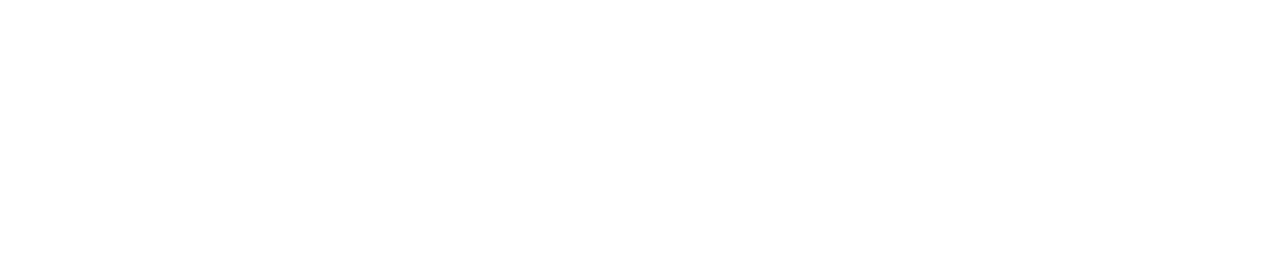
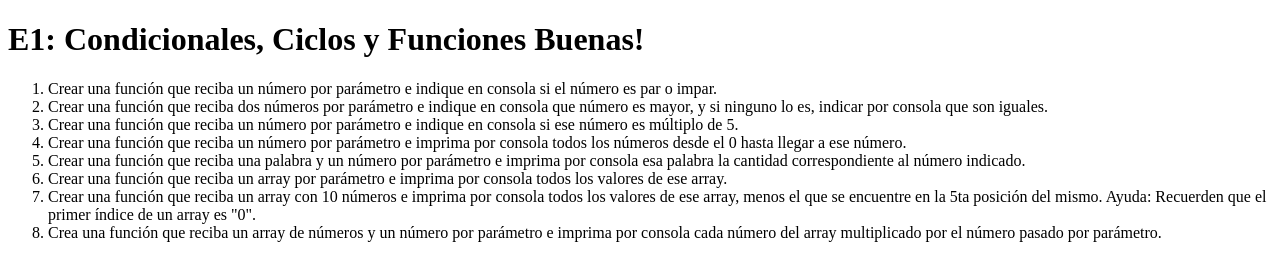
Before and after one commit to josefinadorola/JS-ejercicios, a plain HTML site: page index.html in a window 1280 px wide. Drawn offline with Linux system fonts and the light colour scheme.

Commit message:
ejercicios

```diff
--- a/index.html
+++ b/index.html
@@ -8,6 +8,20 @@
     <title>Document</title>
 </head>
 <body>
+
+   <h1>E1: Condicionales, Ciclos y Funciones
+    Buenas!</h1>
+
+<ol>
+    <li>Crear una función que reciba un número por parámetro e indique en consola si el número es par o impar.</li>
+    <li>Crear una función que reciba dos números por parámetro e indique en consola que número es mayor, y si ninguno lo es, indicar por consola que son iguales.</li>
+    <li>Crear una función que reciba un número por parámetro e indique en consola si ese número es múltiplo de 5.</li>
+    <li>Crear una función que reciba un número por parámetro e imprima por consola todos los números desde el 0 hasta llegar a ese número.</li>
+    <li>Crear una función que reciba una palabra y un número por parámetro e imprima por consola  esa palabra la cantidad correspondiente al número indicado.</li>
+    <li>Crear una función que reciba un array por parámetro e imprima por consola todos los valores de ese array.</li>
+    <li>Crear una función que reciba un array con 10 números e imprima por consola todos los valores de ese array, menos el que se encuentre en la 5ta posición del mismo. Ayuda: Recuerden que el primer índice de un array es "0".</li>
+    <li>Crea una función que reciba un array de números y un número por parámetro e imprima por consola cada número del array multiplicado por el número pasado por parámetro.</li>
+</ol>
 </body>
 <script src="./main.js"></script>
 </html>
```
